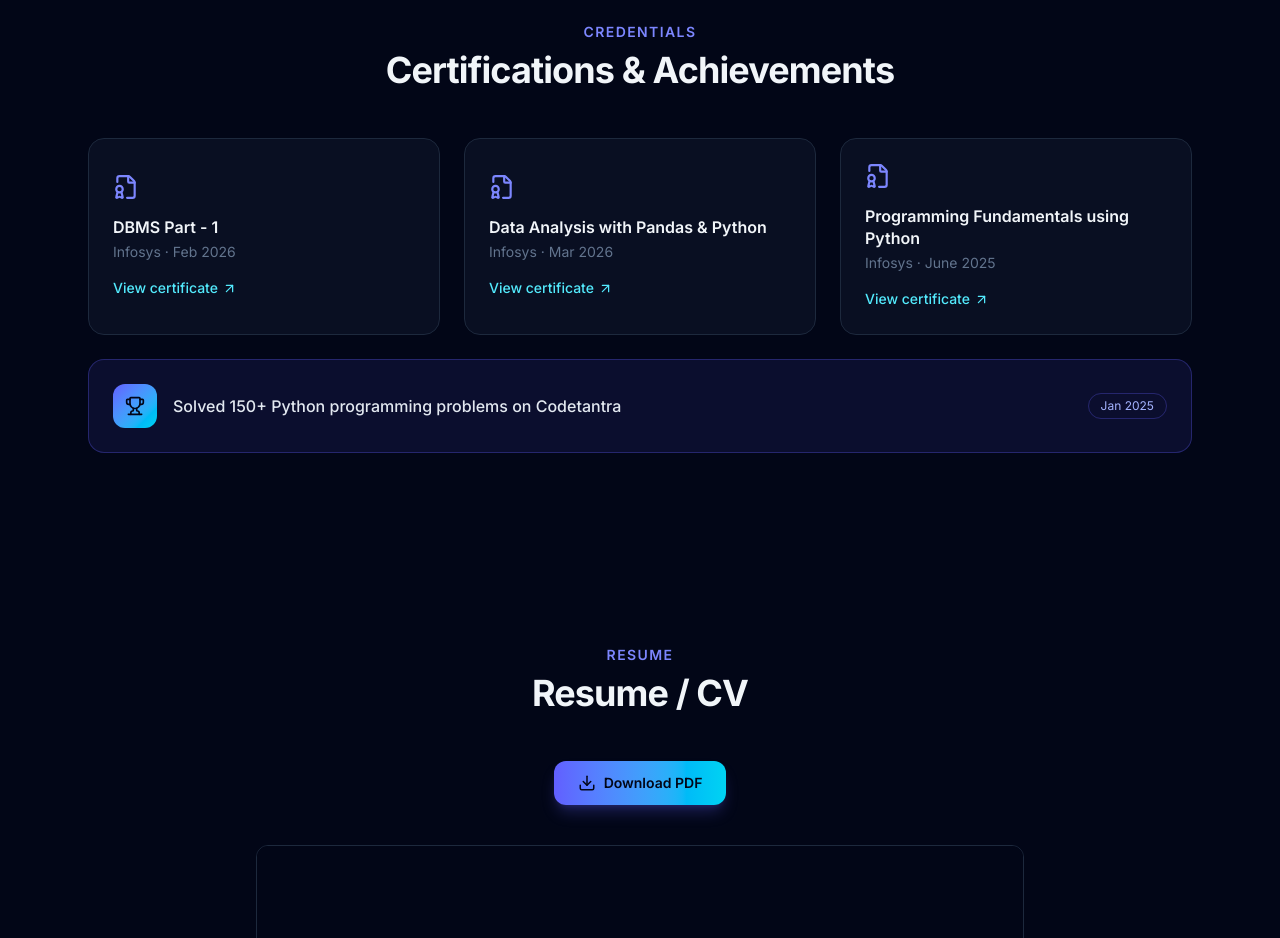
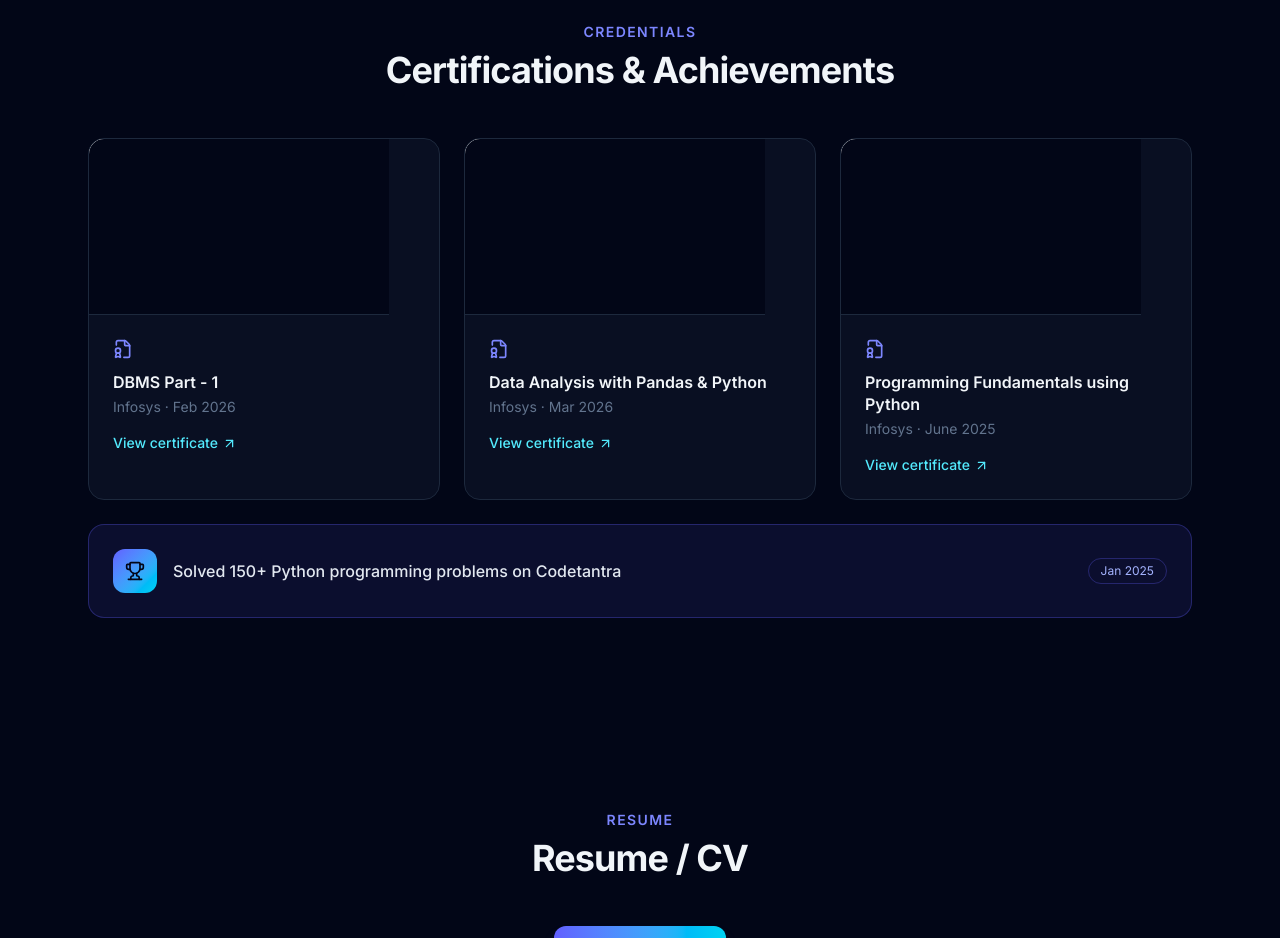
Before and after one commit to kunal-1806/portfolio, a React (Vite) app: page / in a window 1280 px wide. Shown: the part 3440-4378 px from the top of the page. Built offline with nearby package versions, Linux system fonts and the light colour scheme.

Commit message:
feat: add PDF preview thumbnails to certification cards

```diff
--- a/src/components/Certifications.jsx
+++ b/src/components/Certifications.jsx
@@ -4,7 +4,7 @@ import SectionHeading from './SectionHeading'
 import useReveal from '../hooks/useReveal'
 
 const cardClass =
-  'w-full rounded-2xl border border-slate-800 bg-slate-900/60 p-6 text-left transition hover:-translate-y-1 hover:border-indigo-500/50 hover:shadow-lg hover:shadow-indigo-500/10 focus:outline-none focus-visible:ring-2 focus-visible:ring-indigo-500'
+  'group flex w-full flex-col overflow-hidden rounded-2xl border border-slate-800 bg-slate-900/60 text-left transition hover:-translate-y-1 hover:border-indigo-500/50 hover:shadow-lg hover:shadow-indigo-500/10 focus:outline-none focus-visible:ring-2 focus-visible:ring-indigo-500'
 
 export default function Certifications({ onOpenCert }) {
   const ref = useReveal()
@@ -16,7 +16,18 @@ export default function Certifications({ onOpenCert }) {
       <div className="grid gap-6 md:grid-cols-3">
         {CERTIFICATES.map(({ title, issuer, date, src }) => (
           <button key={src} type="button" onClick={() => onOpenCert({ title, issuer, date, src })} className={cardClass}>
-            <FileBadge2 size={26} className="mb-4 text-indigo-400" />
+            <div className="h-44 overflow-hidden border-b border-slate-800 bg-white">
+              <iframe
+                src={`${src}#view=FitH&page=1&toolbar=0&navpanes=0`}
+                title={`${title} preview`}
+                className="pointer-events-none h-48 w-full bg-white transition group-hover:scale-[1.02]"
+                loading="lazy"
+                aria-hidden="true"
+                tabIndex={-1}
+              />
+            </div>
+            <div className="flex flex-1 flex-col p-6">
+              <FileBadge2 size={20} className="mb-3 text-indigo-400" />
               <h3 className="font-semibold leading-snug text-slate-100">{title}</h3>
               <p className="mt-1 text-sm text-slate-500">
                 {issuer} · {date}
@@ -24,6 +35,7 @@ export default function Certifications({ onOpenCert }) {
               <p className="mt-4 inline-flex items-center gap-1 text-sm font-medium text-cyan-300">
                 View certificate <ArrowUpRight size={15} />
               </p>
+            </div>
           </button>
         ))}
       </div>
```
Lines whose indentation alone changed are shown as unchanged.
